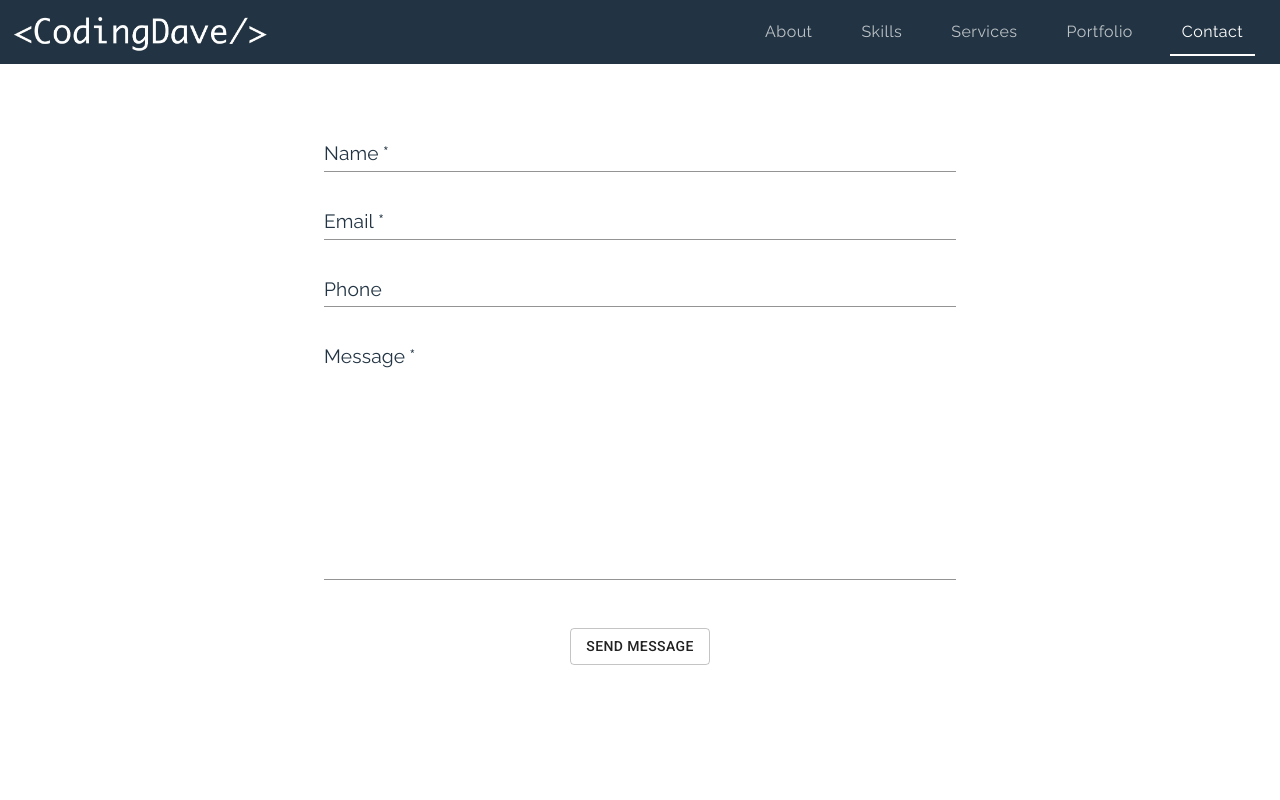
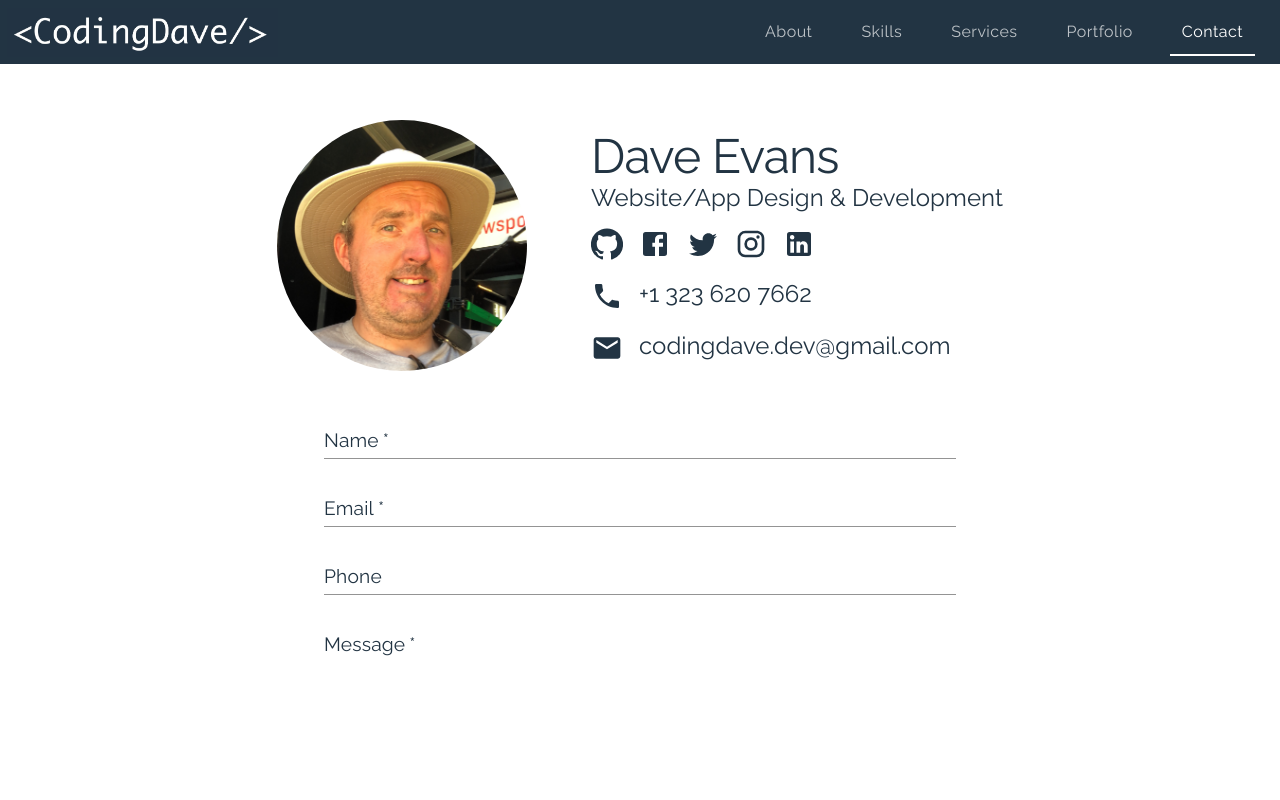
Before and after one commit to codingdave-dev/coding-dave, a Next.js app: page /contact in a window 1280 px wide. Shown: the top 800 px of the page. Built offline with nearby package versions, Linux system fonts and the light colour scheme.

Commit message:
Conatct Page Update

```diff
--- a/pages/contact.js
+++ b/pages/contact.js
@@ -12,6 +12,7 @@ import Button from "@material-ui/core/Button";
 import Router from "next/router";
 
 import CircularProgress from "@material-ui/core/CircularProgress";
+import ProfileHeader from "../src/ui/ProfileHeader";
 
 const useStyles = makeStyles((theme) => ({
   formContainer: {
@@ -70,7 +71,10 @@ const Contact = ({ handleSubmit, error, submitting }) => {
         <meta property={'og:url'} content={'codingdave.dev/contact'} key={'og:url'}/>
         <link rel="canonical" key={'canonical'} href={'https://codingdave.dev/contact'}/>
       </Head>
-      <Grid item className={classes.formContainer}>
+
+      <ProfileHeader showContact={true} />
+
+      <Grid item className={classes.formContainer} style={{marginTop: '2em'}}>
         <Grid item container direction={"column"} spacing={2}>
           <Grid item>
             <TextField
--- a/src/ui/ProfileHeader.js
+++ b/src/ui/ProfileHeader.js
@@ -1,4 +1,4 @@
-import React from "react";
+import React, { Fragment } from "react";
 import { makeStyles, useTheme } from "@material-ui/core/styles";
 import { Grid } from "@material-ui/core";
 import Typography from "@material-ui/core/Typography";
@@ -7,6 +7,8 @@ import FacebookIcon from "@material-ui/icons/Facebook";
 import TwitterIcon from "@material-ui/icons/Twitter";
 import InstagramIcon from "@material-ui/icons/Instagram";
 import LinkedInIcon from "@material-ui/icons/LinkedIn";
+import PhoneIcon from "@material-ui/icons/Phone";
+import EmailIcon from "@material-ui/icons/Email";
 import useMediaQuery from "@material-ui/core/useMediaQuery";
 
 const useStyles = makeStyles((theme) => ({
@@ -39,7 +41,7 @@ const useStyles = makeStyles((theme) => ({
   },
 }));
 
-const ProfileHeader = () => {
+const ProfileHeader = ({ showContact }) => {
   const classes = useStyles();
   const theme = useTheme();
   const matchesSM = useMediaQuery(theme.breakpoints.down("sm"));
@@ -145,6 +147,35 @@ const ProfileHeader = () => {
               </Grid>
             </Grid>
           </Grid>
+
+          {showContact && (
+            <Fragment>
+              <Grid item style={{ marginTop: "1em" }}>
+                <Grid item container spacing={2}>
+                  <Grid item>
+                    <PhoneIcon className={classes.socialIcon} />
+                  </Grid>
+                  <Grid item>
+                    <Typography variant={"h3"} className={classes.subText}>
+                      +1 323 620 7662
+                    </Typography>
+                  </Grid>
+                </Grid>
+              </Grid>
+              <Grid item style={{ marginTop: "1em" }}>
+                <Grid item container spacing={2}>
+                  <Grid item>
+                    <EmailIcon className={classes.socialIcon} />
+                  </Grid>
+                  <Grid item>
+                    <Typography variant={"h3"} className={classes.subText}>
+                      codingdave.dev@gmail.com
+                    </Typography>
+                  </Grid>
+                </Grid>
+              </Grid>
+            </Fragment>
+          )}
         </Grid>
       </Grid>
     </Grid>
```
